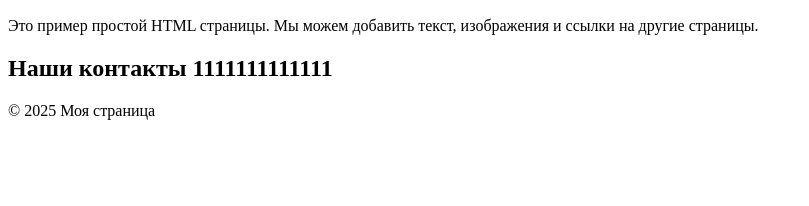
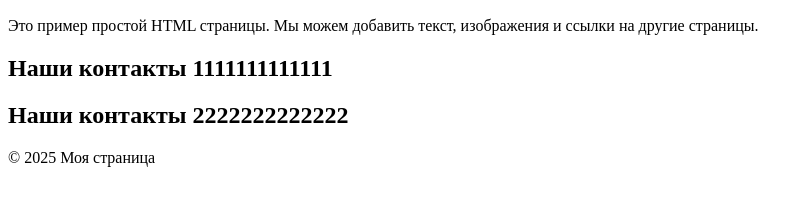
Before and after one commit to denysmelnyk1983/jenkins, a plain HTML site: page index.html in a window 1280 px wide. Shown: the part 110-316 px from the top of the page, without its empty margins (0-809 px from the left). Drawn offline with Linux system fonts and the light colour scheme.

Commit message:
Update index.html

```diff
--- a/index.html
+++ b/index.html
@@ -17,6 +17,7 @@
 
     <section>
         <h2>Наши контакты 1111111111111</h2>
+        <h2>Наши контакты 2222222222222</h2>
         <ul>
         </ul>
     </section>
```
